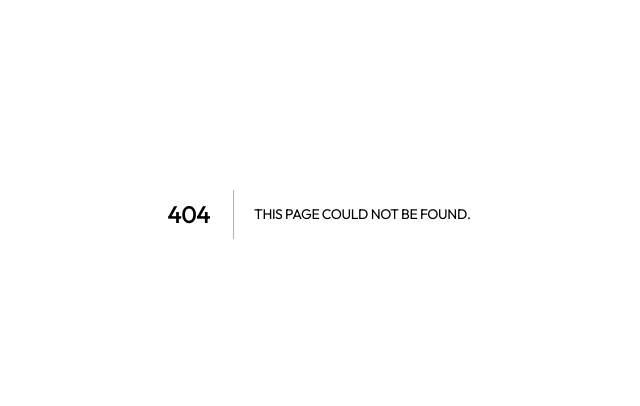
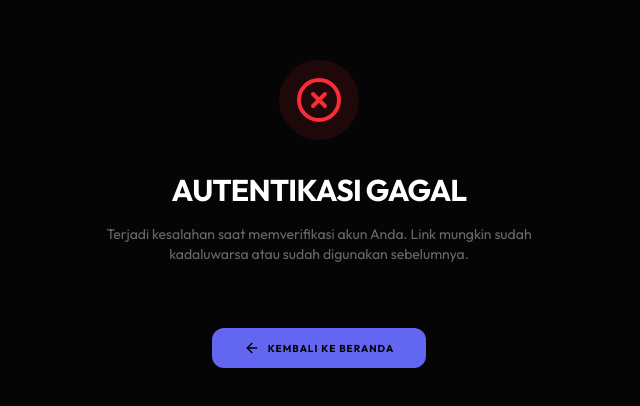
Before and after one commit to kirabian/quicksync-ai, a Next.js app: page /auth/auth-error in a window 1280 px wide. Before the commit this address had no page. Shown: the part 186-592 px from the top of the page, without its empty margins (321-961 px from the left). Built offline with nearby package versions, Linux system fonts and the light colour scheme.

Commit message:
Add auth error page

```diff
--- /dev/null
+++ b/src/app/auth/auth-error/page.tsx
@@ -0,0 +1,33 @@
+import Link from "next/link";
+import { XCircle, ArrowLeft } from "lucide-react";
+
+export default function AuthErrorPage() {
+  return (
+    <div className="min-h-screen bg-[#050505] text-white flex items-center justify-center p-6">
+      <div className="max-w-md w-full text-center space-y-8">
+        <div className="flex justify-center">
+          <div className="p-4 bg-red-500/10 rounded-full">
+            <XCircle className="w-12 h-12 text-red-500" />
+          </div>
+        </div>
+
+        <div className="space-y-4">
+          <h1 className="text-3xl font-bold tracking-tight">Autentikasi Gagal</h1>
+          <p className="text-white/40 text-sm">
+            Terjadi kesalahan saat memverifikasi akun Anda. Link mungkin sudah kadaluwarsa atau sudah digunakan sebelumnya.
+          </p>
+        </div>
+
+        <div className="pt-8">
+          <Link
+            href="/"
+            className="inline-flex items-center gap-2 px-8 py-3 bg-primary text-black font-bold uppercase tracking-widest text-[10px] rounded-xl hover:bg-white transition-colors"
+          >
+            <ArrowLeft className="w-4 h-4" />
+            Kembali ke Beranda
+          </Link>
+        </div>
+      </div>
+    </div>
+  );
+}
```
